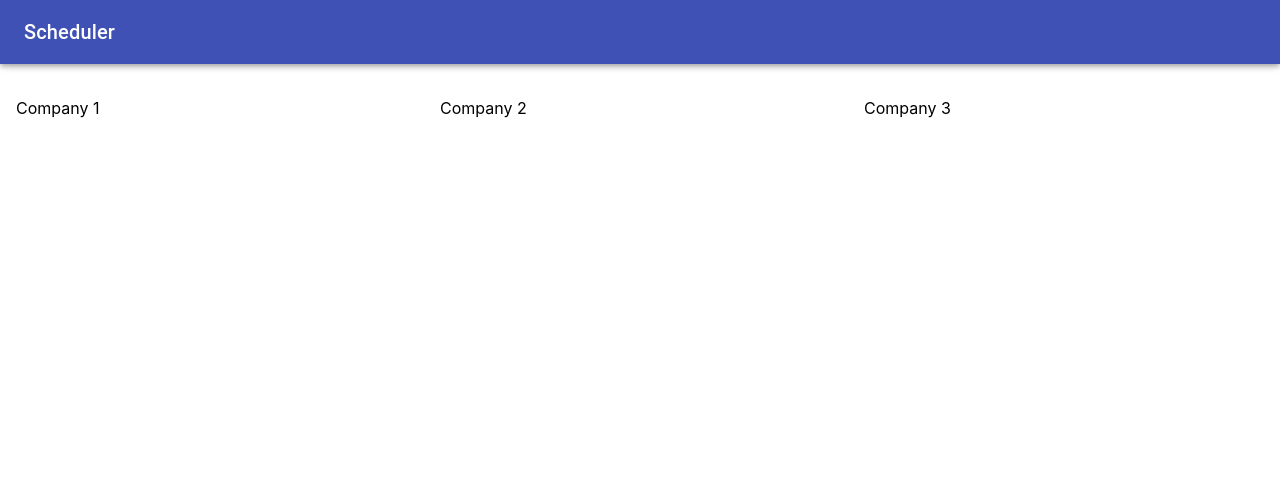
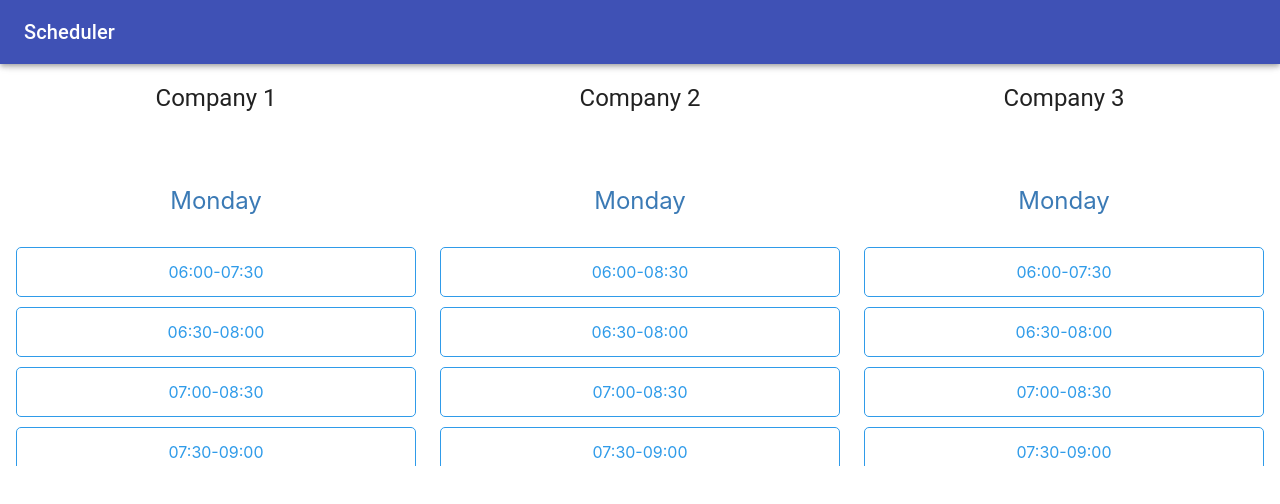
Before and after one commit to Aditi-2/scheduler, a React (Create React App) app: page / in a window 1280 px wide. Shown: the top 504 px of the page. Built offline with nearby package versions, Linux system fonts and the light colour scheme; data requests are answered from the project's data file.

Commit message:
feat(available time slots): add available time slot view, company details

```diff
--- a/package.json
+++ b/package.json
@@ -8,7 +8,9 @@
     "@material-ui/core": "^4.11.3",
     "@material-ui/icons": "^4.11.2",
     "@reduxjs/toolkit": "^1.5.0",
+    "@types/date-fns": "^2.6.0",
     "axios": "^0.21.1",
+    "date-fns": "^2.17.0",
     "react": "^17.0.1",
     "react-dom": "^17.0.1",
     "react-redux": "^7.2.2",
--- a/src/api/timeslot.ts
+++ b/src/api/timeslot.ts
@@ -1,8 +1,8 @@
 import axios from "axios";
-import { CompaniesAvailableTimeSlots } from "../common/types/timeslot";
+import { AllAvailableTimeSlots } from "../common/types/timeslot";
 
 export const getAvailableTimeSlots = async (
-  ): Promise<CompaniesAvailableTimeSlots> => {
+  ): Promise<AllAvailableTimeSlots> => {
     const response = await axios.get(`${process.env.REACT_APP_TIMESLOTS}/data`);
     const data = await response.data;
     return data;
--- /dev/null
+++ b/src/components/appointmentcalendar/AppointmentCalendar.tsx
@@ -0,0 +1,145 @@
+import {
+  List,
+  ListItem,
+  ListItemText,
+} from "@material-ui/core";
+import styled from "@emotion/styled";
+import { TimeSlots, AvailableSlots } from "../../common/types/timeslot";
+import {format, getDay } from "date-fns";
+import React from "react";
+
+const DAYS_MAP = {
+  0: "Sunday",
+  1: "Monday",
+  2: "Tuesday",
+  3: "Wednesday",
+  4: "Thursday",
+  5: "Friday",
+  6: "Saturday",
+};
+const getAvailableSlots = (time_slots: TimeSlots[]): AvailableSlots[] => {
+  let availableDates: string[] = [];
+  const availableSlots: AvailableSlots[] = [];
+
+  time_slots.forEach((time) => {
+    const start_date = format(new Date(time.start_time), "yyyy-MM-dd");
+
+    const startDate = new Date(time.start_time);
+    const day = getDay(startDate);
+
+    if (availableDates.includes(start_date)) {
+      const slotIndex = availableSlots.findIndex(
+        (slots) => slots.dayOfWeek === DAYS_MAP[day]
+      );
+      availableSlots[slotIndex].slots.push({
+        start_time: time.start_time,
+        end_time: time.end_time,
+      });
+    } else {
+      availableDates.push(start_date);
+      availableSlots.push({
+        dayOfWeek: DAYS_MAP[day],
+        slots: [
+          {
+            start_time: time.start_time,
+            end_time: time.end_time,
+          },
+        ],
+      });
+    }
+  });
+  return availableSlots;
+};
+
+interface AppointmentCalendarProps {
+  time_slots: TimeSlots[];
+}
+
+export const AppointmentCalendar: React.FC<AppointmentCalendarProps> = ({
+  time_slots
+}) => {
+  const availableSlots = getAvailableSlots(time_slots);
+  return (
+    <AppointmentCalendarStyled>
+      <div className={"slot-list"}>
+        <List>
+          {availableSlots.map((slot, index) => {
+            return (
+              <div className="avialable-slots" key={`available-slot-${index}`}>
+                <ListItemText
+                  primary={slot.dayOfWeek}
+                  className="day-of-week"
+                  disableTypography
+                />
+                {slot.slots.map((timeslot, index) => {
+                  return (
+                    <ListItem
+                      className="time-slot"
+                      key={`timeslot-${index}`}
+                    >
+                      <div className="time-slot-inner">
+                        <span>
+                          {format(new Date(timeslot.start_time), "HH:mm")}
+                          {"-"}
+                          {format(new Date(timeslot.end_time), "HH:mm")}
+                        </span>
+                      </div>
+                    </ListItem>
+                  );
+                })}
+              </div>
+            );
+          })}
+        </List>
+      </div>
+    </AppointmentCalendarStyled>
+  );
+};
+
+const AppointmentCalendarStyled = styled.div`
+  & .slot-list {
+    max-height: calc(100vh - 30rem);
+    overflow-y: auto;
+    margin-bottom: 3rem;
+    margin-top: 2rem;
+    ::-webkit-scrollbar {
+      width: 8px;
+      height: 8px;
+    }
+    ::-webkit-scrollbar-thumb {
+      background: linear-gradient(13deg, #dedede 14%, #e3e4e6 64%);
+      border-radius: 10px;
+    }
+    ::-webkit-scrollbar-thumb:hover {
+      background: linear-gradient(13deg, #c7ceff 14%, #f9d4ff 64%);
+    }
+    ::-webkit-scrollbar-track {
+      background: #ffffff;
+      border-radius: 10px;
+      box-shadow: inset 7px 10px 12px #f0f0f0;
+    }
+    & .avialable-slots {
+      text-align: center;
+      & .day-of-week {
+        font-size: 1.5rem;
+        color: #3b7ab5;
+        margin: 2rem 0;
+      }
+      & .time-slot {
+        color: #2f9be9;
+        border: 1px solid #2f9be9;
+        text-align: center;
+        margin: 10px 0;
+        border: radius;
+        border-radius: 5px;
+        cursor: pointer;
+        &-inner {
+          text-align: center;
+          box-sizing: border-box;
+          width: 100%;
+          padding: 6px;
+        }
+      }
+    }
+  }
+`;
--- /dev/null
+++ b/src/components/companydetails/CompanyDeatils.tsx
@@ -0,0 +1,31 @@
+import { Paper } from "@material-ui/core";
+import Typography from "@material-ui/core/Typography";
+import styled from "@emotion/styled";
+import React from "react";
+
+interface CompanyDetailsProps {
+  companyName: string;
+}
+export const CompanyDetails: React.FC<CompanyDetailsProps> = ({
+  companyName,
+}) => {
+  return (
+    <CompanyDetailsStyled>
+      <Paper className="company-details" elevation={0}>
+        <Typography variant="h5" component="h2" className="title">
+          {companyName}
+        </Typography>
+      </Paper>
+    </CompanyDetailsStyled>
+  );
+};
+
+const CompanyDetailsStyled = styled.div`
+  & .company-details {
+    min-width: 275px;
+    margin-bottom: 2rem;
+    & .title {
+      text-align: center;
+    }
+  }
+`;
--- a/src/components/home/Home.tsx
+++ b/src/components/home/Home.tsx
@@ -1,11 +1,12 @@
-import React, { useEffect, useState } from "react";
+import React, { useEffect } from "react";
 import { useDispatch, useSelector } from "react-redux";
 import { getAvailableTimeSlots } from "../../api/timeslot";
 import { TimeSlot } from "../../redux/reducer/timeslot";
 import { RootState } from "../../redux/rootReducer";
 import Grid from "@material-ui/core/Grid";
-import List from "@material-ui/core/List";
 import styled from "@emotion/styled";
+import { CompanyDetails } from "../companydetails/CompanyDeatils";
+import { AppointmentCalendar } from "../appointmentcalendar/AppointmentCalendar";
 
 const Home: React.FC = () => {
   const dispatch = useDispatch();
@@ -30,7 +31,8 @@ const Home: React.FC = () => {
           {allAvailableSlots.map((companySlots) => {
             return (
               <Grid item xs key={companySlots.name}>
-                <p>{companySlots.name} </p>
+                <CompanyDetails companyName={companySlots.name} />
+                <AppointmentCalendar time_slots={companySlots.time_slots} />
               </Grid>
             );
           })}
```
Also changed, not shown: src/common/types/timeslot.ts (+8 -0 lines), 1 other file (tests, documents, lock files or other folders).
